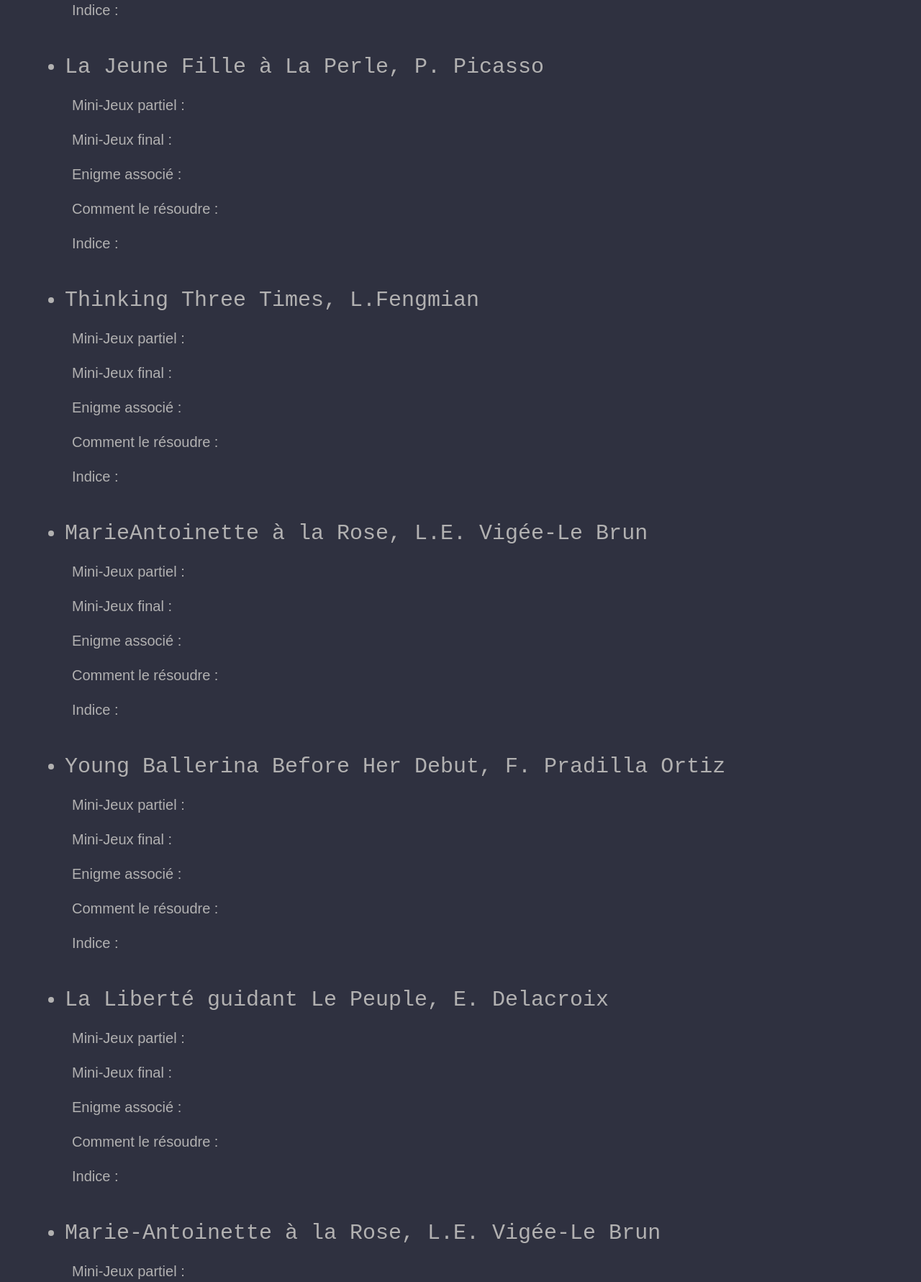
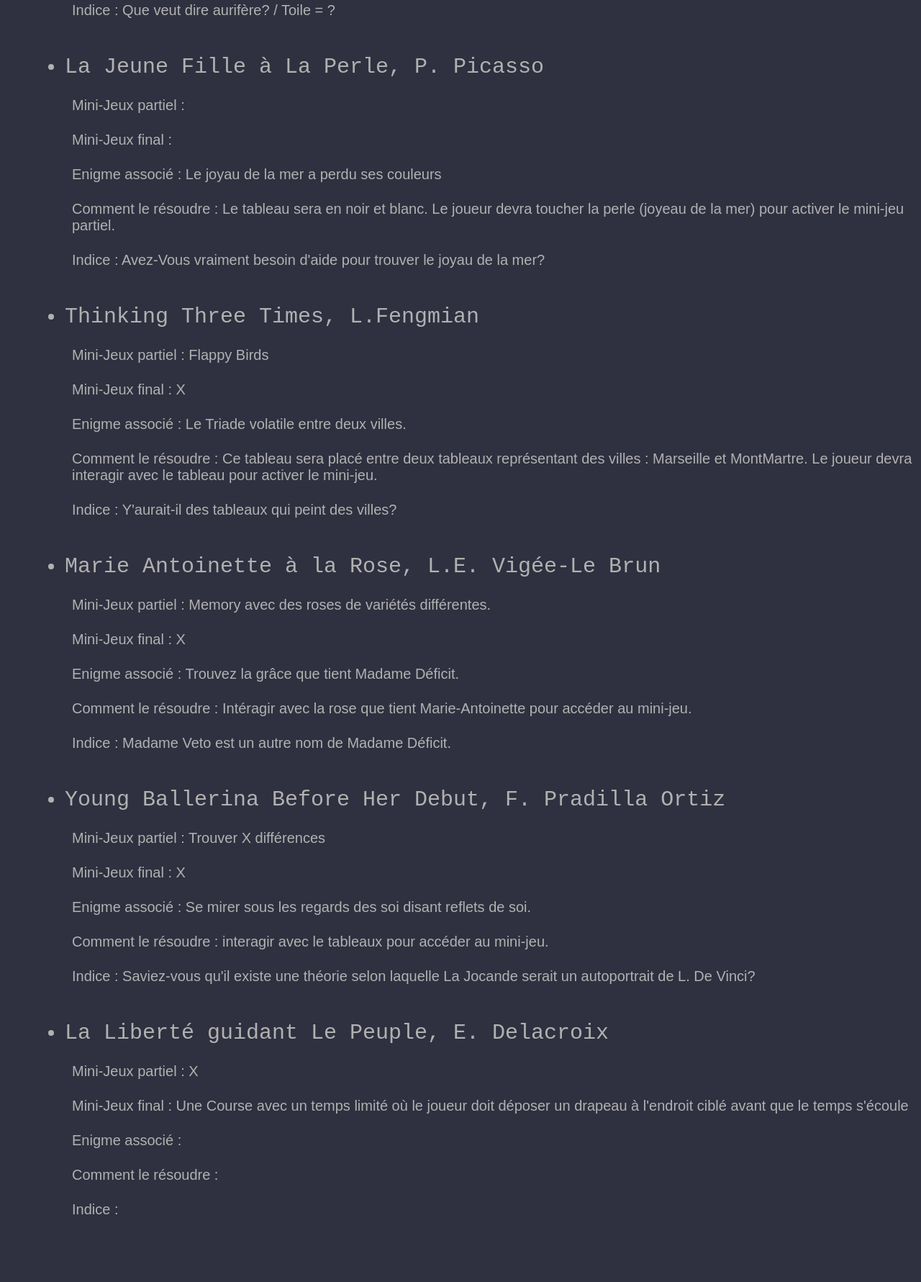
Before and after one commit to Not4Dude/GamesbyDUDE, a plain HTML site: page Enigmes.html in a window 1280 px wide. Shown: the part 1498-3279 px from the top of the page at 72% size. Drawn offline with Linux system fonts and the light colour scheme; a web font is replaced by a local one.

Commit message:
Add files via upload

```diff
--- a/Enigmes.html
+++ b/Enigmes.html
@@ -43,62 +43,54 @@
             <p class="déc">Mini-Jeux final : X</p>
             <p class="déc">Enigme associé : Entre les marée, vous décèlerez Sirius.</p>
             <p class="déc">Comment le résoudre : Sirius représente l'étoile la plus brillante du ciel. Le joueur devra interegir avec celle-ci pour activer le mini-jeux "partiel"</p>
-            <p class="déc">Indice : </p>
+            <p class="déc">Indice : Que représente Sirius?</p>
         </ul>
         <ul>
             <li class="nomart">Le Baiser, G. Klimt</li>
-            <p class="déc">Mini-Jeux partiel :</p>
-            <p class="déc">Mini-Jeux final :</p>
-            <p class="déc">Enigme associé :</p>
-            <p class="déc">Comment le résoudre :</p>
-            <p class="déc">Indice : </p>
+            <p class="déc">Mini-Jeux partiel : Labyrinthe (à la 3ème personne). Le joueur devra atteindre un coffre contenant une toile/tissue en or.</p>
+            <p class="déc">Mini-Jeux final : X</p>
+            <p class="déc">Enigme associé : Contemplez la toile aurifère.</p>
+            <p class="déc">Comment le résoudre : Intéragir avec le tableau.</p>
+            <p class="déc">Indice : Que veut dire aurifère? / Toile = ?</p>
         </ul>
         <ul>
             <li class="nomart">La Jeune Fille à La Perle, P. Picasso</li>
             <p class="déc">Mini-Jeux partiel :</p>
             <p class="déc">Mini-Jeux final :</p>
-            <p class="déc">Enigme associé :</p>
-            <p class="déc">Comment le résoudre :</p>
-            <p class="déc">Indice : </p>
+            <p class="déc">Enigme associé : Le joyau de la mer a perdu ses couleurs</p>
+            <p class="déc">Comment le résoudre : Le tableau sera en noir et blanc. Le joueur devra toucher la perle (joyeau de la mer) pour activer le mini-jeu partiel.</p>
+            <p class="déc">Indice : Avez-Vous vraiment besoin d'aide pour trouver le joyau de la mer?</p>
         </ul>
         <ul>
             <li class="nomart">Thinking Three Times, L.Fengmian</li>
-            <p class="déc">Mini-Jeux partiel :</p>
-            <p class="déc">Mini-Jeux final :</p>
-            <p class="déc">Enigme associé :</p>
-            <p class="déc">Comment le résoudre :</p>
-            <p class="déc">Indice : </p>
+            <p class="déc">Mini-Jeux partiel : Flappy Birds</p>
+            <p class="déc">Mini-Jeux final : X</p>
+            <p class="déc">Enigme associé : Le Triade volatile entre deux villes.</p>
+            <p class="déc">Comment le résoudre : Ce tableau sera placé entre deux tableaux représentant des villes : Marseille et MontMartre. Le joueur devra interagir avec le tableau pour activer le mini-jeu.</p>
+            <p class="déc">Indice : Y'aurait-il des tableaux qui peint des villes?</p>
         </ul>
         <ul>
-            <li class="nomart">MarieAntoinette à la Rose, L.E. Vigée-Le Brun</li>
-            <p class="déc">Mini-Jeux partiel :</p>
-            <p class="déc">Mini-Jeux final :</p>
-            <p class="déc">Enigme associé :</p>
-            <p class="déc">Comment le résoudre :</p>
-            <p class="déc">Indice : </p>
+            <li class="nomart">Marie Antoinette à la Rose, L.E. Vigée-Le Brun</li>
+            <p class="déc">Mini-Jeux partiel : Memory avec des roses de variétés différentes.</p>
+            <p class="déc">Mini-Jeux final : X</p>
+            <p class="déc">Enigme associé : Trouvez la grâce que tient Madame Déficit.</p>
+            <p class="déc">Comment le résoudre : Intéragir avec la rose que tient Marie-Antoinette pour accéder au mini-jeu.</p>
+            <p class="déc">Indice : Madame Veto est un autre nom de Madame Déficit.</p>
         </ul>
         <ul>
             <li class="nomart">Young Ballerina Before Her Debut, F. Pradilla Ortiz</li>
-            <p class="déc">Mini-Jeux partiel :</p>
-            <p class="déc">Mini-Jeux final :</p>
-            <p class="déc">Enigme associé :</p>
-            <p class="déc">Comment le résoudre :</p>
-            <p class="déc">Indice : </p>
+            <p class="déc">Mini-Jeux partiel : Trouver X différences</p>
+            <p class="déc">Mini-Jeux final : X</p>
+            <p class="déc">Enigme associé : Se mirer sous les regards des soi disant reflets de soi.</p>
+            <p class="déc">Comment le résoudre : interagir avec le tableaux pour accéder au mini-jeu.</p>
+            <p class="déc">Indice : Saviez-vous qu'il existe une théorie selon laquelle La Jocande serait un autoportrait de L. De Vinci?</p>
         </ul>
         <ul>
             <li class="nomart">La Liberté guidant Le Peuple, E. Delacroix</li>
-            <p class="déc">Mini-Jeux partiel :</p>
-            <p class="déc">Mini-Jeux final :</p>
-            <p class="déc">Enigme associé :</p>
-            <p class="déc">Comment le résoudre :</p>
-            <p class="déc">Indice : </p>
-        </ul>
-        <ul>
-            <li class="nomart">Marie-Antoinette à la Rose, L.E. Vigée-Le Brun</li>
-            <p class="déc">Mini-Jeux partiel :</p>
-            <p class="déc">Mini-Jeux final :</p>
-            <p class="déc">Enigme associé :</p>
-            <p class="déc">Comment le résoudre :</p>
+            <p class="déc">Mini-Jeux partiel : X</p>
+            <p class="déc">Mini-Jeux final : Une Course avec un temps limité où le joueur doit déposer un drapeau à l'endroit ciblé avant que le temps s'écoule</p>
+            <p class="déc">Enigme associé : </p>
+            <p class="déc">Comment le résoudre : </p>
             <p class="déc">Indice : </p>
         </ul>
         <div class="captionboxfin">
```
Also changed, not shown: Musique.html (+4 -4 lines), Portfolio.html (+17 -0 lines), portfolio/Feu.JPG (added), portfolio/Health.JPG (added), portfolio/Protection.JPG (added), portfolio/Sphère.JPG (added).
